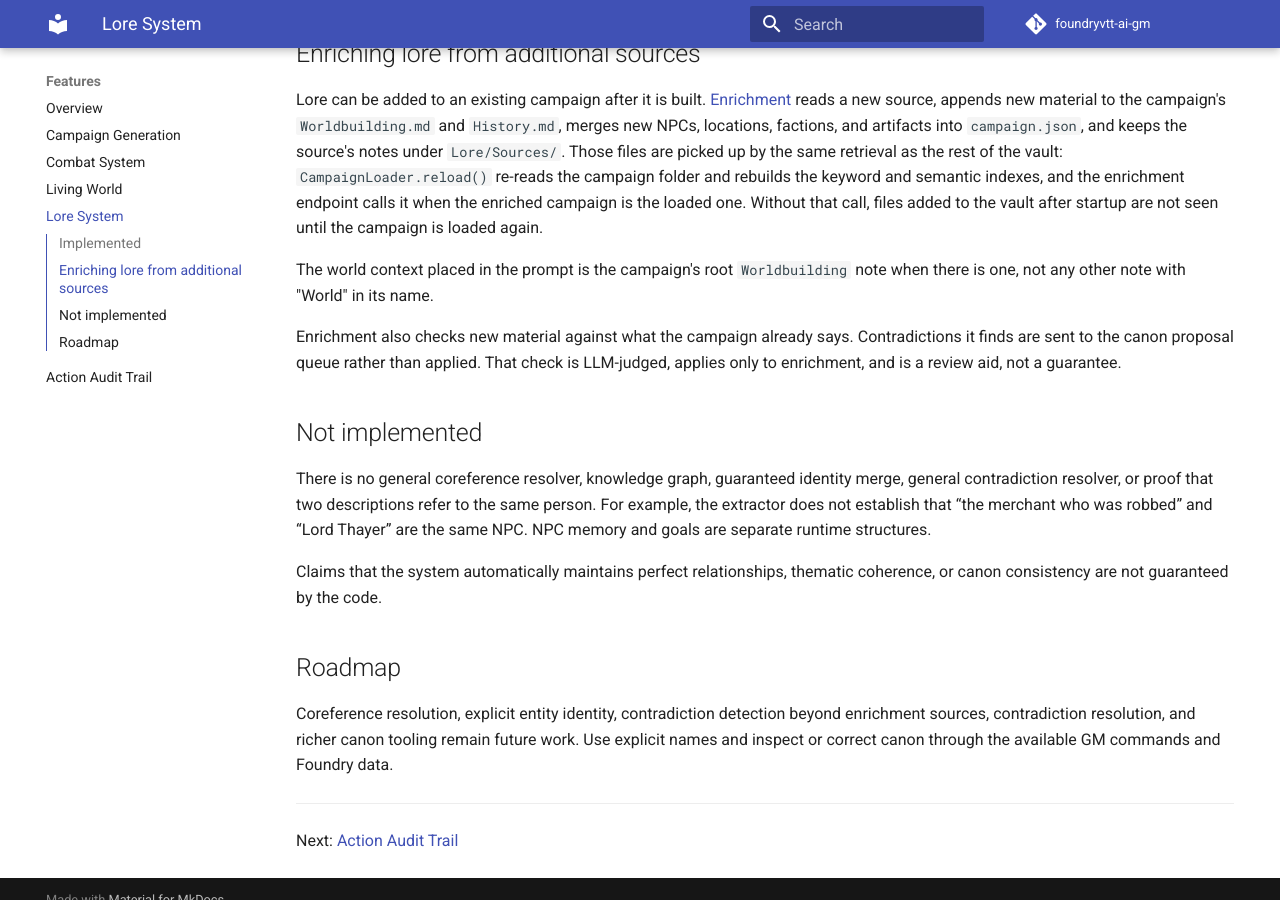
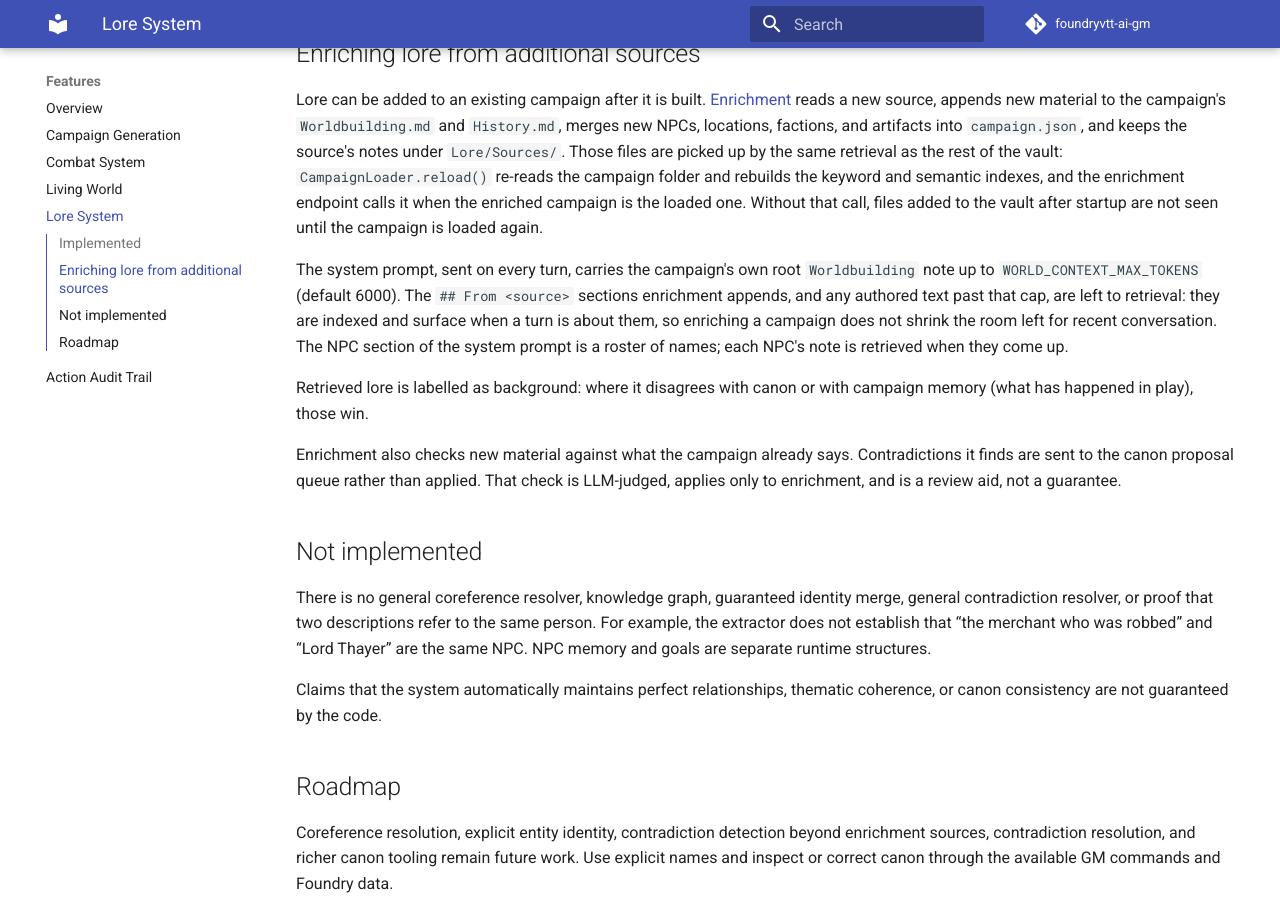
Before and after one commit to cjkennedy1972/foundryvtt-ai-gm, an MkDocs documentation site: the page built from docs/features/lore-system.md, in a window 1280 px wide and 900 px high, scrolled down 559 px. Built offline with MkDocs 1.6.1 and Material for MkDocs 9.7.7, drawn with Linux system fonts in a browser that asks for light colours; comment, search, counter and statistics services are not loaded.

Commit message:
docs: describe what of the world note the prompt carries after enrichment

```diff
--- a/docs/features/lore-system.md
+++ b/docs/features/lore-system.md
@@ -14,7 +14,9 @@ Retrieval results are context, not authoritative adjudication; the referee and a
 
 Lore can be added to an existing campaign after it is built. [Enrichment](campaign-generation.md#enriching-an-existing-campaign) reads a new source, appends new material to the campaign's `Worldbuilding.md` and `History.md`, merges new NPCs, locations, factions, and artifacts into `campaign.json`, and keeps the source's notes under `Lore/Sources/`. Those files are picked up by the same retrieval as the rest of the vault: `CampaignLoader.reload()` re-reads the campaign folder and rebuilds the keyword and semantic indexes, and the enrichment endpoint calls it when the enriched campaign is the loaded one. Without that call, files added to the vault after startup are not seen until the campaign is loaded again.
 
-The world context placed in the prompt is the campaign's root `Worldbuilding` note when there is one, not any other note with "World" in its name.
+The system prompt, sent on every turn, carries the campaign's own root `Worldbuilding` note up to `WORLD_CONTEXT_MAX_TOKENS` (default 6000). The `## From <source>` sections enrichment appends, and any authored text past that cap, are left to retrieval: they are indexed and surface when a turn is about them, so enriching a campaign does not shrink the room left for recent conversation. The NPC section of the system prompt is a roster of names; each NPC's note is retrieved when they come up.
+
+Retrieved lore is labelled as background: where it disagrees with canon or with campaign memory (what has happened in play), those win.
 
 Enrichment also checks new material against what the campaign already says. Contradictions it finds are sent to the canon proposal queue rather than applied. That check is LLM-judged, applies only to enrichment, and is a review aid, not a guarantee.
 
```
Also changed, not shown: 1 other file.
